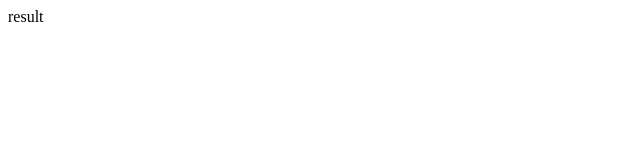
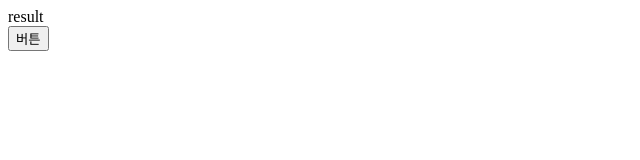
Before and after one commit to ayaan92/learn-eslint, a React (Create React App) app: page / in a window 1280 px wide. Shown: the top 160 px of the page, without its empty margins (0-640 px from the left). Built offline with nearby package versions, Linux system fonts and the light colour scheme.

Commit message:
Refactor App component and add Button component

```diff
--- a/package.json
+++ b/package.json
@@ -36,9 +36,11 @@
     "eslint-config-airbnb": "^19.0.4",
     "eslint-config-prettier": "^9.1.0",
     "eslint-plugin-import": "^2.29.1",
+    "eslint-plugin-jsdoc": "^48.2.1",
     "eslint-plugin-jsx-a11y": "^6.8.0",
     "eslint-plugin-react": "^7.34.0",
     "eslint-plugin-react-hooks": "^4.6.0",
-    "prettier": "^3.2.5"
+    "prettier": "^3.2.5",
+    "prettier-plugin-jsdoc": "^1.3.0"
   }
 }
--- a/src/App.jsx
+++ b/src/App.jsx
@@ -1,5 +1,12 @@
+import Button from './components/Button';
+
 function App() {
-  return <div>result</div>;
+  return (
+    <>
+      <div>result</div>
+      <Button>버튼</Button>
+    </>
+  );
 }
 
 export default App;
--- a/src/components/Button/index.jsx
+++ b/src/components/Button/index.jsx
@@ -1,5 +1,11 @@
 import PropTypes from 'prop-types';
 
+/**
+ * A button component
+ *
+ * @param {React.ReactNode} children The children of the button
+ * @returns {JSX.Element} The button component
+ */
 export default function Button({ children }) {
   return <button>{children}</button>;
 }
```
Also changed, not shown: .eslintrc.js, .prettierrc.json, 2 other files (tests, documents, lock files or other folders).
